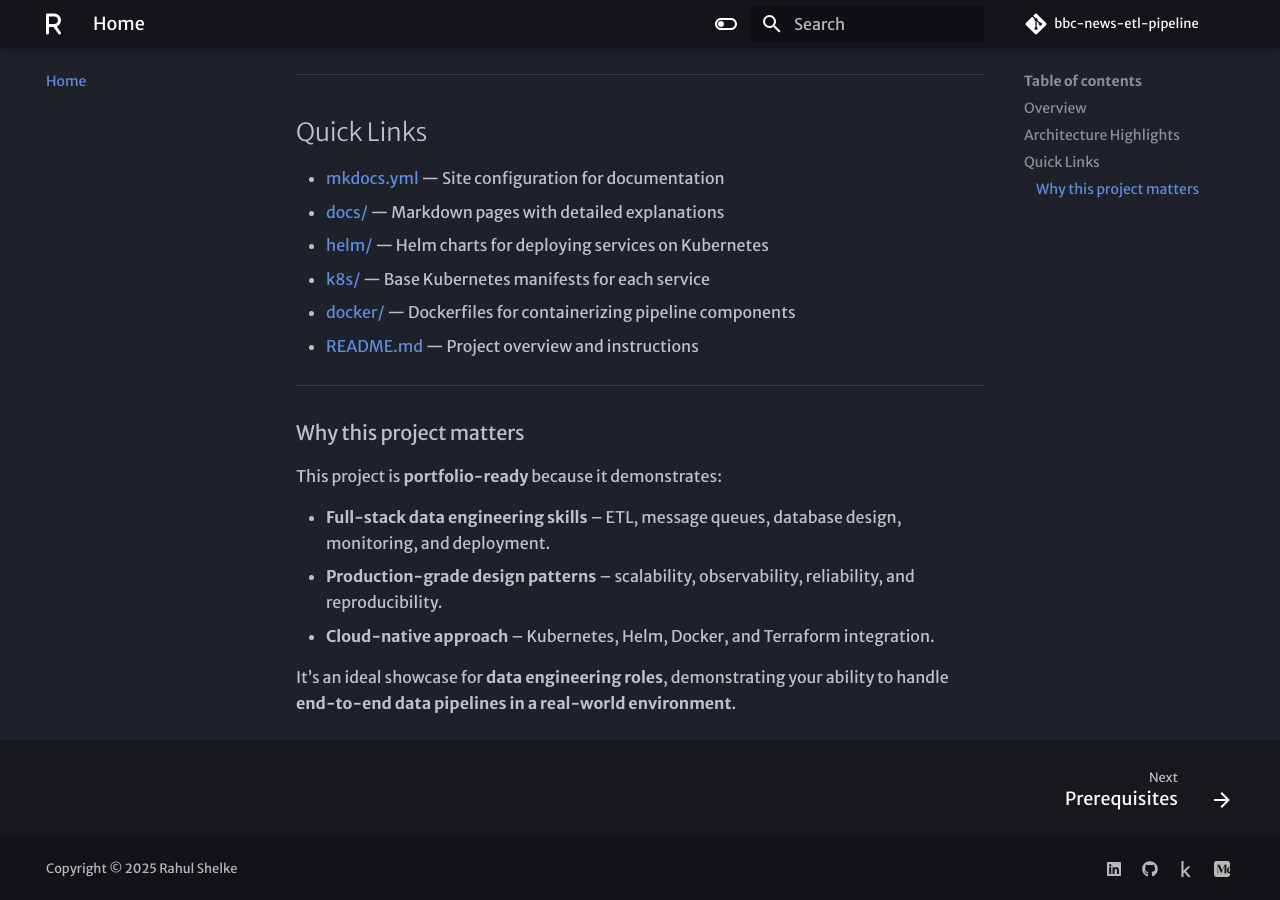
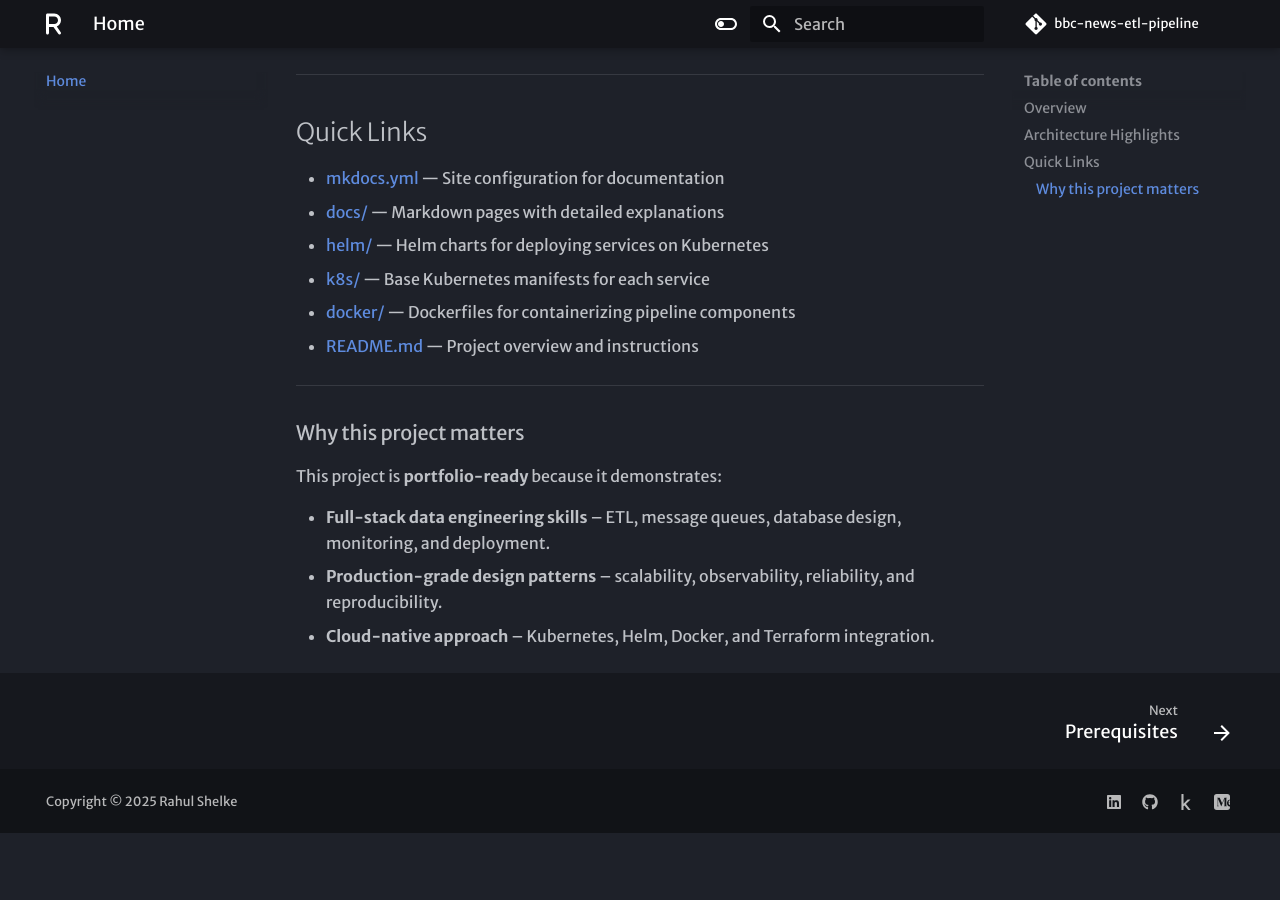
Before and after one commit to Rahul-404/bbc_news_etl_pipeline, an MkDocs documentation site: the page built from docs/index.md, in a window 1280 px wide and 900 px high, scrolled down 1318 px. Built offline with MkDocs 1.6.1 and Material for MkDocs 9.7.7, drawn with Linux system fonts in a browser that asks for light colours; some web fonts are replaced; comment, search, counter and statistics services are not loaded; after the commit the page ends 2151 px from its top, so only the background shows below that; some of the changed lines change nothing that is shown.

Commit message:
added corresponding linkes to mkdocs.yml, docs and README.md and altered some unecessary text

```diff
--- a/docs/index.md
+++ b/docs/index.md
@@ -35,12 +35,12 @@
 
 ## Quick Links
 
-* [mkdocs.yml](#) — Site configuration for documentation
-* [docs/](#) — Markdown pages with detailed explanations
+* [mkdocs.yml](https://github.com/Rahul-404/bbc_news_etl_pipeline/blob/main/mkdocs.yml) — Site configuration for documentation
+* [docs/](https://github.com/Rahul-404/bbc_news_etl_pipeline/tree/main/docs) — Markdown pages with detailed explanations
 * [helm/](#) — Helm charts for deploying services on Kubernetes
 * [k8s/](#) — Base Kubernetes manifests for each service
 * [docker/](#) — Dockerfiles for containerizing pipeline components
-* [README.md](#) — Project overview and instructions
+* [README.md](https://github.com/Rahul-404/bbc_news_etl_pipeline/blob/main/README.md) — Project overview and instructions
 
 ---
 
@@ -51,5 +51,3 @@
 * **Full-stack data engineering skills** – ETL, message queues, database design, monitoring, and deployment.
 * **Production-grade design patterns** – scalability, observability, reliability, and reproducibility.
 * **Cloud-native approach** – Kubernetes, Helm, Docker, and Terraform integration.
-
-It’s an ideal showcase for **data engineering roles**, demonstrating your ability to handle **end-to-end data pipelines in a real-world environment**.
```
